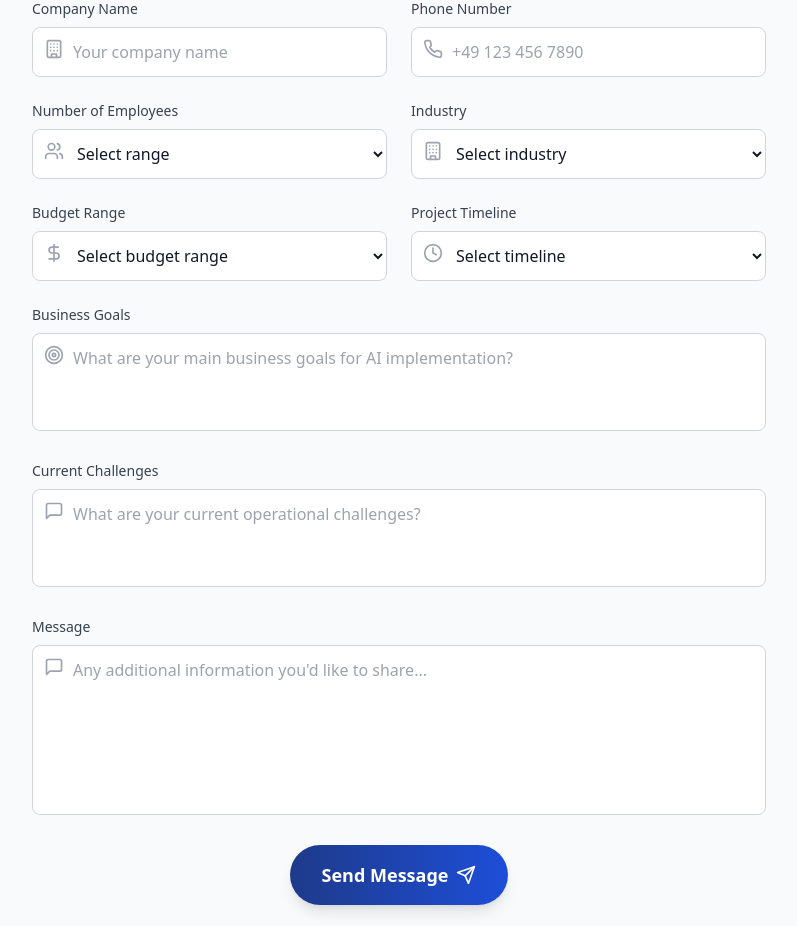
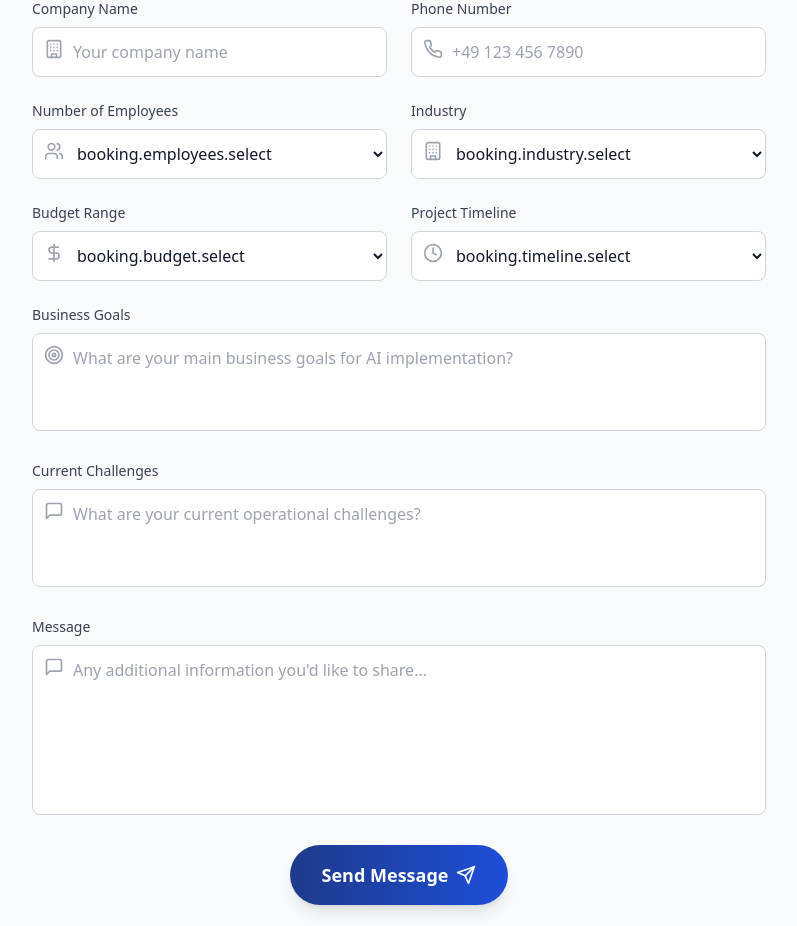
Before and after one commit to eldiaplooooo/ea-website-v3, a React (Vite) app: page /contact in a window 1280 px wide. Shown: the part 920-1846 px from the top of the page, without its empty margins (241-1038 px from the left). Built offline with nearby package versions, Linux system fonts and the light colour scheme.

Commit message:
Updated BookingModal.tsx

```diff
--- a/src/components/BookingModal.tsx
+++ b/src/components/BookingModal.tsx
@@ -210,12 +210,12 @@ Business Information:
                     onChange={handleInputChange}
                     className="w-full px-3 py-2 border border-gray-300 dark:border-gray-600 rounded-lg focus:ring-2 focus:ring-blue-500 focus:border-blue-500 bg-white dark:bg-gray-900 text-gray-900 dark:text-white"
                   >
-                    <option value="">Select range</option>
-                    <option value="1-10">1-10</option>
-                    <option value="11-50">11-50</option>
-                    <option value="51-200">51-200</option>
-                    <option value="201-1000">201-1000</option>
-                    <option value="1000+">1000+</option>
+                    <option value="">{translate('booking.employees.select') || 'Select range'}</option>
+                    <option value="1-10">{translate('booking.employees.1-10')}</option>
+                    <option value="11-50">{translate('booking.employees.11-50')}</option>
+                    <option value="51-200">{translate('booking.employees.51-200')}</option>
+                    <option value="201-1000">{translate('booking.employees.201-1000')}</option>
+                    <option value="1000+">{translate('booking.employees.1000+')}</option>
                   </select>
                 </div>
                 <div>
@@ -230,14 +230,14 @@ Business Information:
                     onChange={handleInputChange}
                     className="w-full px-3 py-2 border border-gray-300 dark:border-gray-600 rounded-lg focus:ring-2 focus:ring-blue-500 focus:border-blue-500 bg-white dark:bg-gray-900 text-gray-900 dark:text-white"
                   >
-                    <option value="">Select industry</option>
-                    <option value="hospitality">Hospitality & Tourism</option>
-                    <option value="manufacturing">Manufacturing</option>
-                    <option value="healthcare">Healthcare</option>
-                    <option value="finance">Finance & Banking</option>
-                    <option value="retail">Retail & E-commerce</option>
-                    <option value="technology">Technology</option>
-                    <option value="other">Other</option>
+                    <option value="">{translate('booking.industry.select') || 'Select industry'}</option>
+                    <option value="hospitality">{translate('booking.industry.hospitality')}</option>
+                    <option value="manufacturing">{translate('booking.industry.manufacturing')}</option>
+                    <option value="healthcare">{translate('booking.industry.healthcare')}</option>
+                    <option value="finance">{translate('booking.industry.finance')}</option>
+                    <option value="retail">{translate('booking.industry.retail')}</option>
+                    <option value="technology">{translate('booking.industry.technology')}</option>
+                    <option value="other">{translate('booking.industry.other')}</option>
                   </select>
                 </div>
               </div>
@@ -254,12 +254,12 @@ Business Information:
                     onChange={handleInputChange}
                     className="w-full px-3 py-2 border border-gray-300 dark:border-gray-600 rounded-lg focus:ring-2 focus:ring-blue-500 focus:border-blue-500 bg-white dark:bg-gray-900 text-gray-900 dark:text-white"
                   >
-                    <option value="">Select budget range</option>
-                    <option value="under-10k">Under €10,000</option>
-                    <option value="10k-50k">€10,000 - €50,000</option>
-                    <option value="50k-100k">€50,000 - €100,000</option>
-                    <option value="100k-500k">€100,000 - €500,000</option>
-                    <option value="500k+">€500,000+</option>
+                    <option value="">{translate('booking.budget.select') || 'Select budget range'}</option>
+                    <option value="under-10k">{translate('booking.budget.under-10k')}</option>
+                    <option value="10k-50k">{translate('booking.budget.10k-50k')}</option>
+                    <option value="50k-100k">{translate('booking.budget.50k-100k')}</option>
+                    <option value="100k-500k">{translate('booking.budget.100k-500k')}</option>
+                    <option value="500k+">{translate('booking.budget.500k+')}</option>
                   </select>
                 </div>
                 <div>
@@ -273,12 +273,12 @@ Business Information:
                     onChange={handleInputChange}
                     className="w-full px-3 py-2 border border-gray-300 dark:border-gray-600 rounded-lg focus:ring-2 focus:ring-blue-500 focus:border-blue-500 bg-white dark:bg-gray-900 text-gray-900 dark:text-white"
                   >
-                    <option value="">Select timeline</option>
-                    <option value="asap">ASAP</option>
-                    <option value="1-3months">1-3 months</option>
-                    <option value="3-6months">3-6 months</option>
-                    <option value="6-12months">6-12 months</option>
-                    <option value="12months+">12+ months</option>
+                    <option value="">{translate('booking.timeline.select') || 'Select timeline'}</option>
+                    <option value="asap">{translate('booking.timeline.asap')}</option>
+                    <option value="1-3months">{translate('booking.timeline.1-3months')}</option>
+                    <option value="3-6months">{translate('booking.timeline.3-6months')}</option>
+                    <option value="6-12months">{translate('booking.timeline.6-12months')}</option>
+                    <option value="12months+">{translate('booking.timeline.12months+')}</option>
                   </select>
                 </div>
               </div>
--- a/src/pages/Contact.tsx
+++ b/src/pages/Contact.tsx
@@ -203,12 +203,12 @@ Business Information:
                       onChange={handleChange}
                       className="w-full pl-10 pr-4 py-3 border border-gray-300 dark:border-gray-600 rounded-lg focus:ring-2 focus:ring-blue-500 focus:border-blue-500 transition-colors bg-white dark:bg-gray-900 text-gray-900 dark:text-white"
                     >
-                      <option value="">Select range</option>
-                      <option value="1-10">1-10</option>
-                      <option value="11-50">11-50</option>
-                      <option value="51-200">51-200</option>
-                      <option value="201-1000">201-1000</option>
-                      <option value="1000+">1000+</option>
+                      <option value="">{translate('booking.employees.select') || 'Select range'}</option>
+                      <option value="1-10">{translate('booking.employees.1-10')}</option>
+                      <option value="11-50">{translate('booking.employees.11-50')}</option>
+                      <option value="51-200">{translate('booking.employees.51-200')}</option>
+                      <option value="201-1000">{translate('booking.employees.201-1000')}</option>
+                      <option value="1000+">{translate('booking.employees.1000+')}</option>
                     </select>
                   </div>
                 </div>
@@ -226,14 +226,14 @@ Business Information:
                       onChange={handleChange}
                       className="w-full pl-10 pr-4 py-3 border border-gray-300 dark:border-gray-600 rounded-lg focus:ring-2 focus:ring-blue-500 focus:border-blue-500 transition-colors bg-white dark:bg-gray-900 text-gray-900 dark:text-white"
                     >
-                      <option value="">Select industry</option>
-                      <option value="hospitality">Hospitality & Tourism</option>
-                      <option value="manufacturing">Manufacturing</option>
-                      <option value="healthcare">Healthcare</option>
-                      <option value="finance">Finance & Banking</option>
-                      <option value="retail">Retail & E-commerce</option>
-                      <option value="technology">Technology</option>
-                      <option value="other">Other</option>
+                      <option value="">{translate('booking.industry.select') || 'Select industry'}</option>
+                      <option value="hospitality">{translate('booking.industry.hospitality')}</option>
+                      <option value="manufacturing">{translate('booking.industry.manufacturing')}</option>
+                      <option value="healthcare">{translate('booking.industry.healthcare')}</option>
+                      <option value="finance">{translate('booking.industry.finance')}</option>
+                      <option value="retail">{translate('booking.industry.retail')}</option>
+                      <option value="technology">{translate('booking.industry.technology')}</option>
+                      <option value="other">{translate('booking.industry.other')}</option>
                     </select>
                   </div>
                 </div>
@@ -251,12 +251,12 @@ Business Information:
                       onChange={handleChange}
                       className="w-full pl-10 pr-4 py-3 border border-gray-300 dark:border-gray-600 rounded-lg focus:ring-2 focus:ring-blue-500 focus:border-blue-500 transition-colors bg-white dark:bg-gray-900 text-gray-900 dark:text-white"
                     >
-                      <option value="">Select budget range</option>
-                      <option value="under-10k">Under €10,000</option>
-                      <option value="10k-50k">€10,000 - €50,000</option>
-                      <option value="50k-100k">€50,000 - €100,000</option>
-                      <option value="100k-500k">€100,000 - €500,000</option>
-                      <option value="500k+">€500,000+</option>
+                      <option value="">{translate('booking.budget.select') || 'Select budget range'}</option>
+                      <option value="under-10k">{translate('booking.budget.under-10k')}</option>
+                      <option value="10k-50k">{translate('booking.budget.10k-50k')}</option>
+                      <option value="50k-100k">{translate('booking.budget.50k-100k')}</option>
+                      <option value="100k-500k">{translate('booking.budget.100k-500k')}</option>
+                      <option value="500k+">{translate('booking.budget.500k+')}</option>
                     </select>
                   </div>
                 </div>
@@ -274,12 +274,12 @@ Business Information:
                       onChange={handleChange}
                       className="w-full pl-10 pr-4 py-3 border border-gray-300 dark:border-gray-600 rounded-lg focus:ring-2 focus:ring-blue-500 focus:border-blue-500 transition-colors bg-white dark:bg-gray-900 text-gray-900 dark:text-white"
                     >
-                      <option value="">Select timeline</option>
-                      <option value="asap">ASAP</option>
-                      <option value="1-3months">1-3 months</option>
-                      <option value="3-6months">3-6 months</option>
-                      <option value="6-12months">6-12 months</option>
-                      <option value="12months+">12+ months</option>
+                      <option value="">{translate('booking.timeline.select') || 'Select timeline'}</option>
+                      <option value="asap">{translate('booking.timeline.asap')}</option>
+                      <option value="1-3months">{translate('booking.timeline.1-3months')}</option>
+                      <option value="3-6months">{translate('booking.timeline.3-6months')}</option>
+                      <option value="6-12months">{translate('booking.timeline.6-12months')}</option>
+                      <option value="12months+">{translate('booking.timeline.12months+')}</option>
                     </select>
                   </div>
                 </div>
```
